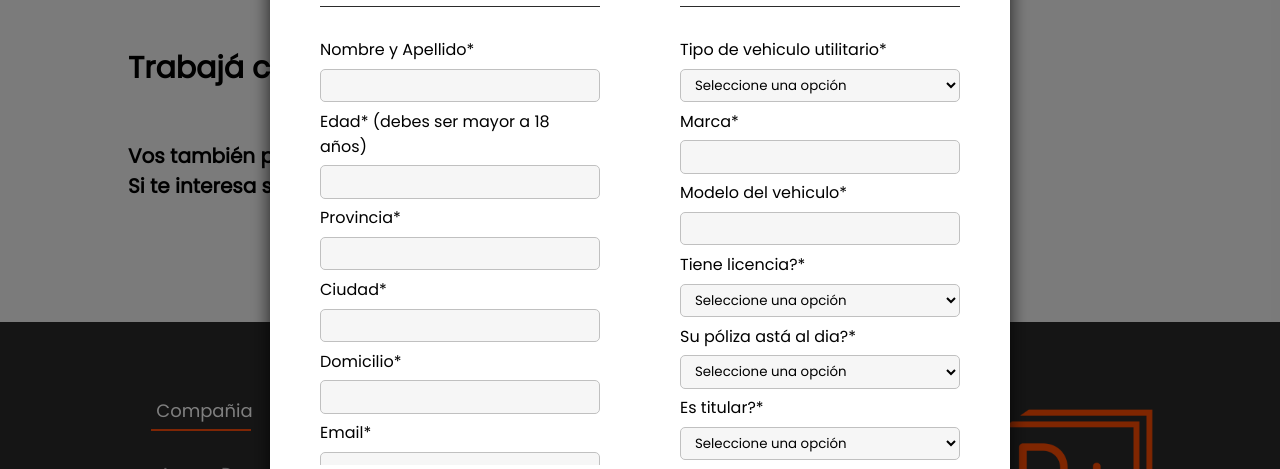
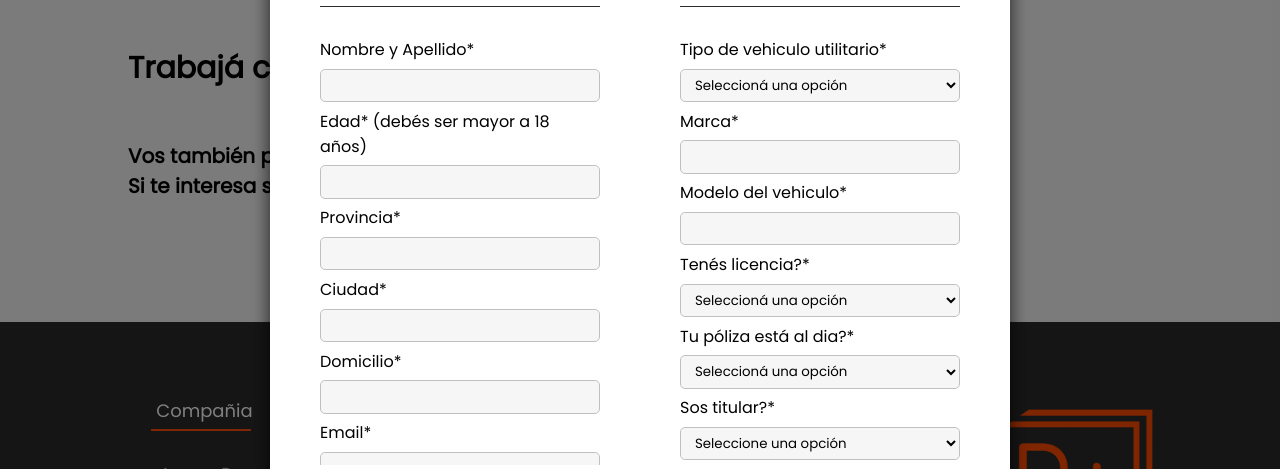
Before and after one commit to CesarAlcoholado/ParcelPlus, a React (Create React App) app in the folder client/: page / in a window 1280 px wide. Both pictures are taken after typing "Sample", "Sample", "Sample", "name@example.com", "Sample", "5" into the empty fields and a click on the button "Postularme". Shown: the part 4987-5456 px from the top of the page. Built offline with nearby package versions, Linux system fonts and the light colour scheme.

Commit message:
update form certificate

```diff
--- a/client/src/components/Cv/Cv.jsx
+++ b/client/src/components/Cv/Cv.jsx
@@ -18,6 +18,7 @@ const initialCv = {
   license: "",
   policy: "",
   holder: "",
+  certificate: ""
 };
 
 const notify = () => toast.success("Formulario enviado con éxito!");
@@ -53,7 +54,7 @@ export default function Cv({ open, onClose }) {
               />
               {errors.name && <p className={styles.error}>{errors.name}</p>}
               <label className={styles.labels}>
-                Edad* (debes ser mayor a 18 años)
+                Edad* (debés ser mayor a 18 años)
               </label>
               <input
                 className={styles.inputField}
@@ -131,7 +132,7 @@ export default function Cv({ open, onClose }) {
                 onChange={handleChange}
                 onBlur={handleBlur}
               >
-                <option value="0">Seleccione una opción</option>
+                <option value="0">Seleccioná una opción</option>
                 <option value="Auto">Auto</option>
                 <option value="Camioneta">Camioneta</option>
                 <option value="Trafic">Tráfic</option>
@@ -164,7 +165,7 @@ export default function Cv({ open, onClose }) {
               {errors.car_model && (
                 <p className={styles.error}>{errors.car_model}</p>
               )}
-              <label className={styles.labels}>Tiene licencia?*</label>
+              <label className={styles.labels}>Tenés licencia?*</label>
               <select
                 className={styles.inputField}
                 name="license"
@@ -172,14 +173,14 @@ export default function Cv({ open, onClose }) {
                 onChange={handleChange}
                 onBlur={handleBlur}
               >
-                <option value="0">Seleccione una opción</option>
+                <option value="0">Seleccioná una opción</option>
                 <option value="Si">Sí</option>
                 <option value="No">No</option>
               </select>
               {errors.license && (
                 <p className={styles.error}>{errors.license}</p>
               )}
-              <label className={styles.labels}>Su póliza astá al dia?*</label>
+              <label className={styles.labels}>Tu póliza está al dia?*</label>
               <select
                 className={styles.inputField}
                 name="policy"
@@ -187,12 +188,12 @@ export default function Cv({ open, onClose }) {
                 onChange={handleChange}
                 onBlur={handleBlur}
               >
-                <option value="0">Seleccione una opción</option>
+                <option value="0">Seleccioná una opción</option>
                 <option value="Si">Sí</option>
                 <option value="No">No</option>
               </select>
               {errors.policy && <p className={styles.error}>{errors.policy}</p>}
-              <label className={styles.labels}>Es titular?*</label>
+              <label className={styles.labels}>Sos titular?*</label>
               <select
                 className={styles.inputField}
                 name="holder"
@@ -205,6 +206,19 @@ export default function Cv({ open, onClose }) {
                 <option value="No">No</option>
               </select>
               {errors.holder && <p className={styles.error}>{errors.holder}</p>}
+              <label className={styles.labels}>Tenés certificado de antecedentes penales?*</label>
+              <select
+                className={styles.inputField}
+                name="certificate"
+                value={form.certificate}
+                onChange={handleChange}
+                onBlur={handleBlur}
+              >
+                <option value="0">Seleccioná una opción</option>
+                <option value="Si">Sí</option>
+                <option value="No">No</option>
+              </select>
+              {errors.certificate && <p className={styles.error}>{errors.certificate}</p>}
             </div>
           </div>
           <div className={styles.buttonContainer}>
@@ -219,7 +233,8 @@ export default function Cv({ open, onClose }) {
                 !form.city ||
                 !form.homeAdress ||
                 !form.email ||
-                !form.cellphone
+                !form.cellphone ||
+                !form.certificate
               }
             >
               ENVIAR
@@ -238,6 +253,7 @@ export default function Cv({ open, onClose }) {
             color: "#fff",
           },
         }}
+        position="bottom-center"
       />
     </div>
   );
--- a/client/src/components/Cv/Cv.module.css
+++ b/client/src/components/Cv/Cv.module.css
@@ -109,7 +109,7 @@
 .content {
     height: 80vh;
     overflow: auto;
-    width: 80%;
+    width: 60vw;
     min-width:auto;
   }
 }
--- a/client/src/components/Form/Form.jsx
+++ b/client/src/components/Form/Form.jsx
@@ -33,7 +33,7 @@ export default function Form() {
       <form className={styles.form} onSubmit={handleSubmit} noValidate>
         <div className={`${styles.packageInfo} ${styles.flexContainer}`}>
           <h1 className={styles.formTitle}>Datos de envio</h1>
-          <label className={styles.labels}>Seleccione un tipo de envio*</label>
+          <label className={styles.labels}>Seleccioná un tipo de envio*</label>
           <select
             className={styles.inputField}
             name="shipment"
@@ -41,7 +41,7 @@ export default function Form() {
             onChange={handleChange}
             onBlur={handleBlur}
           >
-            <option value="0">Seleccione una opción</option>
+            <option value="0">Seleccioná una opción</option>
             <option value="Particular">Envio Personal</option>
             <option value="Empresa">Envio para empresa</option>
           </select>
@@ -54,7 +54,7 @@ export default function Form() {
             onChange={handleChange}
             onBlur={handleBlur}
           >
-            <option value="0">Seleccione una opción</option>
+            <option value="0">Seleccioná una opción</option>
             {ciudadOrigen.map((c) => (
               <option value={c}>{c}</option>
             ))}
@@ -70,7 +70,7 @@ export default function Form() {
             onChange={handleChange}
             onBlur={handleBlur}
           >
-            <option value="0">Seleccione una opción</option>
+            <option value="0">Seleccioná una opción</option>
             {ciudadDestino.map((d) => (
               <option value={d}>{d}</option>
             ))}
@@ -78,42 +78,6 @@ export default function Form() {
           {errors.destineCity && (
             <p className={styles.error}>{errors.destineCity}</p>
           )}
-          {/* <label className={styles.labels}>Peso aproximado (en kg.)</label>
-          <input
-            className={`${styles.inputField} ${styles.packageSize}`}
-            type="number"
-            inputMode="decimal"
-            name="weight"
-            placeholder="2"
-            value={form.weight}
-            onChange={handleChange}
-            onBlur={handleBlur}
-          />
-          {errors.weight && <p className={styles.error}>{errors.weight}</p>}
-          <label className={styles.labels}>Altura aproximada (en cm.)</label>
-          <input
-            className={`${styles.inputField} ${styles.packageSize}`}
-            type="number"
-            inputMode="decimal"
-            name="measure"
-            placeholder="20"
-            value={form.measure}
-            onChange={handleChange}
-            onBlur={handleBlur}
-          />
-          {errors.measure && <p className={styles.error}>{errors.measure}</p>}
-          <label className={styles.labels}>Valor aproximado (en AR$)</label>
-          <input
-            className={`${styles.inputField} ${styles.packageSize}`}
-            type="number"
-            inputMode="decimal"
-            name="value"
-            placeholder="$500"
-            value={form.value}
-            onChange={handleChange}
-            onBlur={handleBlur}
-          />
-          {errors.value && <p className={styles.error}>{errors.value}</p>} */}
           <label className={styles.labels} id="load">
             Descripción de la carga* (peso, medidas, valor aprox.)
           </label>
--- a/client/src/static/utils/functions/cvValidation.js
+++ b/client/src/static/utils/functions/cvValidation.js
@@ -59,7 +59,7 @@ export default function cvValidate(form){
   }
 
   if (!form.car_type || form.car_type === "0") {
-    errors.car_type = "Seleccione un tipo de vehiculo";
+    errors.car_type = "Seleccioná un tipo de vehiculo";
   }
 
   if (!form.car_brand) {
@@ -72,20 +72,24 @@ export default function cvValidate(form){
 
   if (!form.car_model){
     errors.car_model = "Ingrese modelo del vehiculo";
-  } else if (form.car_model < 2013){
-    errors.car_model = "El modelo debe ser posterior a 2013"
+  } else if (form.car_model < 2010){
+    errors.car_model = "El modelo debe ser posterior a 2010"
   }
 
   if (!form.license || form.license === "0") {
-    errors.license = "Seleccione una opción";
+    errors.license = "Seleccioná una opción";
   }
 
   if (!form.policy || form.policy === "0") {
-    errors.policy = "Seleccione una opción";
+    errors.policy = "Seleccioná una opción";
   }
 
   if (!form.holder || form.holder === "0") {
-    errors.holder = "Seleccione una opción";
+    errors.holder = "Seleccioná una opción";
+  }
+
+  if (!form.certificate || form.certificate === "0") {
+    errors.holder = "Seleccioná una opción";
   }
 
   return errors;
--- a/client/src/static/utils/functions/validation.js
+++ b/client/src/static/utils/functions/validation.js
@@ -11,70 +11,45 @@ export default function validate(form) {
   const errors = {};
 
   if (!form.name.trim()) {
-    errors.name = "Ingrese un nombre";
+    errors.name = "Ingresá un nombre";
   } else if (form.name.length < 2) {
     errors.name = "El nombre es demasiado corto";
   } else if (!regExpLett.test(form.name)) {
-    errors.name = "Ingrese solo letras";
+    errors.name = "Ingresá solo letras";
   }
 
   if (!form.shipment || form.shipment === "0") {
-    errors.shipment = "Seleccione una opción de envio";
+    errors.shipment = "Seleccioná una opción de envio";
   }
 
   if (!form.origenCity || form.origenCity === "0") {
-    errors.origenCity = "Seleccione una ciudad de origen";
+    errors.origenCity = "Seleccioná una ciudad de origen";
   }
 
   if (!form.destineCity || form.destineCity === "0") {
-    errors.destineCity = "Seleccione una ciudad de destino";
+    errors.destineCity = "Seleccioná una ciudad de destino";
   }
 
   if (!form.cellphone) {
-    errors.cellphone = "Ingrese un numero de celular";
+    errors.cellphone = "Ingresá un numero de celular";
   } else if (!regExpCell.test(form.cellphone)) {
     errors.cellphone = "El número ingresado no es válido";
   }
 
   if (!form.email) {
-    errors.email = "Ingrese un email";
+    errors.email = "Ingresá un email";
   } else if (!regExpEmail.test(form.email)) {
     errors.email = "El email ingresado no es valido";
   }
 
-
-  // if (form.weight) {
-  //   if (form.weight < 0) {
-  //     errors.weight = "Ingrese un peso válido";
-  //   } else if (!regExpNumbers.test(form.weight)) {
-  //     errors.weight = "El campo contiene caracteres invalidos";
-  //   }
-  // }
-
-  // if (form.measure) {
-  //   if (form.measure < 0) {
-  //     errors.measure = "Ingrese una altura válida";
-  //   } else if (!regExpNumbers.test(form.measure)) {
-  //     errors.measure = "El campo contiene caracteres invalidos";
-  //   }
-  // }
-
-  // if(form.value){
-  //   if (form.value < 0) {
-  //     errors.value = "Ingrese un valor válido";
-  //   } else if (!regExpNumbers.test(form.value)) {
-  //     errors.value = "El campo contiene caracteres invalidos";
-  //   }
-  // }
-
   if (!form.load){
-    errors.load = "Ingrese información de la carga"
+    errors.load = "Ingresá información de la carga"
   }else if (!regExpDetails.test(form.load)){
     errors.load = "Máximo 255 caracteres"
   }
 
   if (!form.homeAdress){
-    errors.homeAdress = "Ingrese una direccion"
+    errors.homeAdress = "Ingresá una direccion"
   }else if (!regExpDirection.test(form.homeAdress)) {
     errors.homeAdress = "La direccion ingresada no es válida";
   }
```
